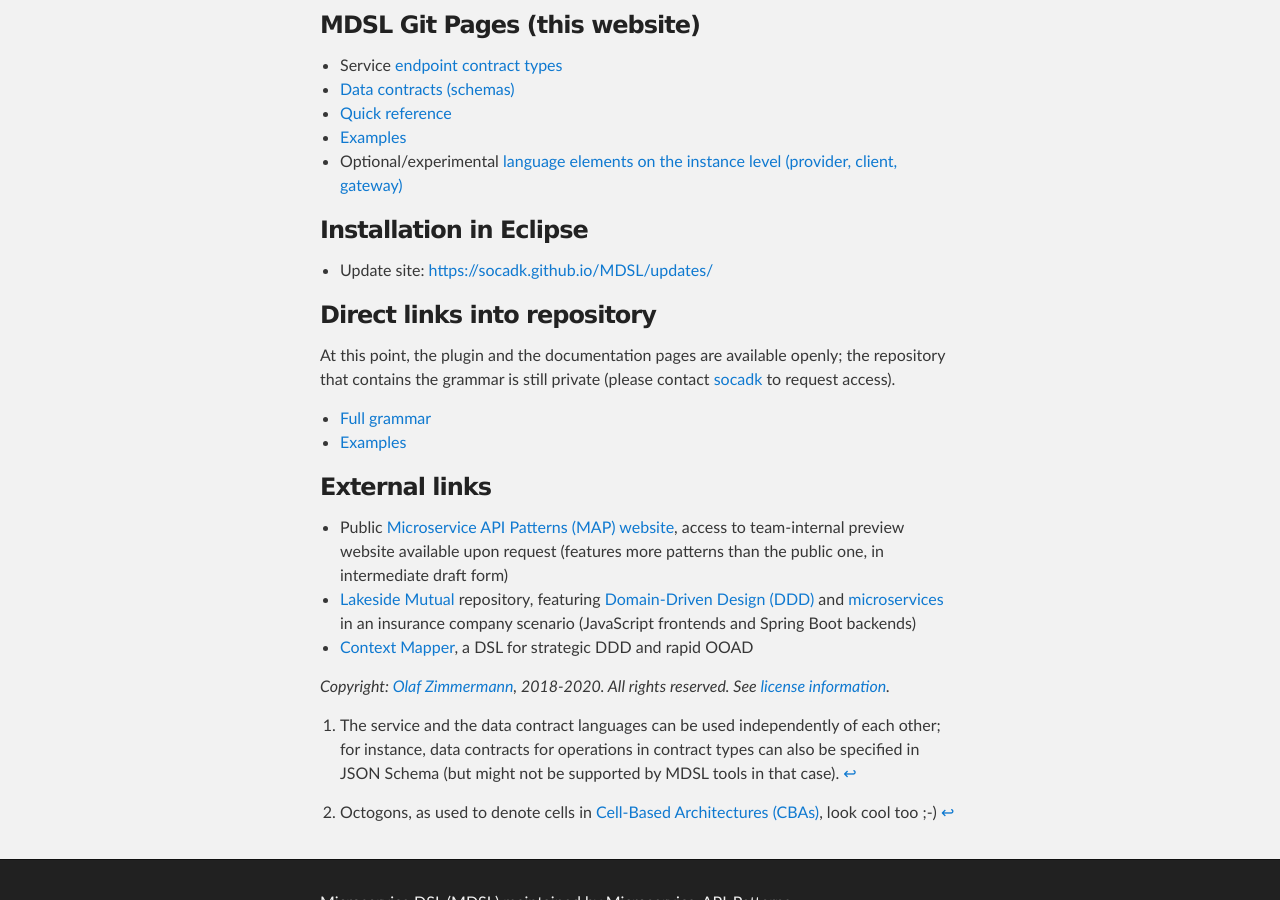
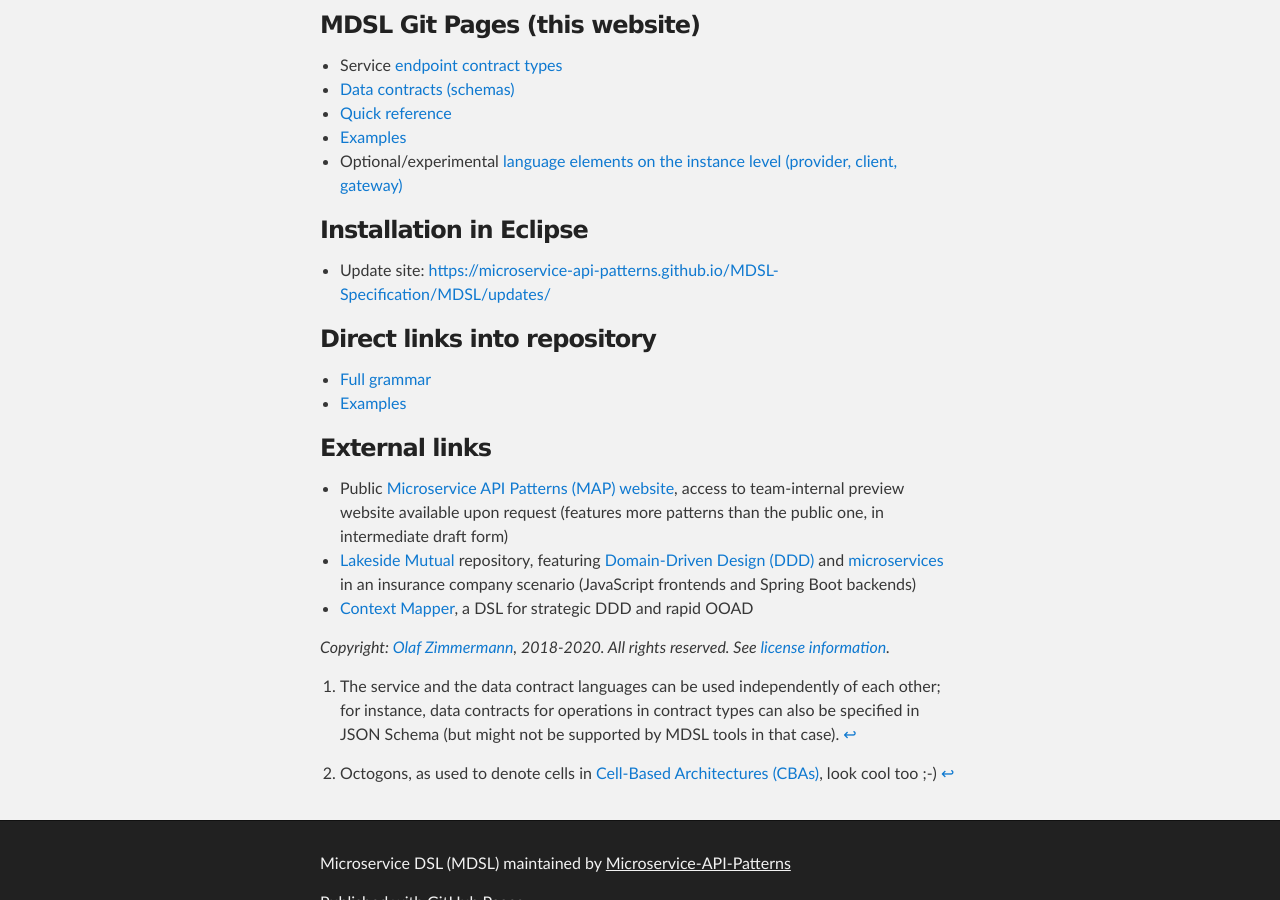
Before and after one commit to Microservice-API-Patterns/MDSL-Specification, a Jekyll site: the page built from docs/index.md, in a window 1280 px wide and 900 px high, scrolled down 4404 px. Built offline with Jekyll 4.4.1, drawn with Linux system fonts in a browser that asks for light colours; our own code applies the rules of GitHub Pages for plain Markdown files; some of the changed text lies outside the part shown.

Commit message:
Links to public v3 repo updated

```diff
--- a/docs/index.md
+++ b/docs/index.md
@@ -66,9 +66,9 @@
 ### Eclipse Plugin (MDSL Editor)
 The MDSL Eclipse plugin provides editing support (syntax highlighting, auto completion, etc.) for our DSL. You can install the plugin in your Eclipse from the following update site:
 
-[https://socadk.github.io/MDSL/updates/](https://socadk.github.io/MDSL/updates/)
+[https://microservice-api-patterns.github.io/MDSL-Specification/updates/](https://microservice-api-patterns.github.io/MDSL-Specification/updates/)
 
-Once you have installed the plugin successfully, the MDSL editor should open for any file that ends with `.mdsl`. You can create one and copy-paste the above hello world example, or find additional examples [in this folder](https://github.com/socadk/MDSL/tree/master/examples).
+Once you have installed the plugin successfully, the MDSL editor should open for any file that ends with `.mdsl`. You can create one and copy-paste the above hello world example, or find additional examples [in this folder](https://microservice-api-patterns.github.io/MDSL-Specification/tree/master/examples).
 
 If you want to check whether the plugin has installed successfully, you can go to the Eclipse "Help" menu, select "About Eclipse IDE" and then "Installation Details". Two MDSL entries should be there.
 
@@ -134,14 +134,12 @@
 * Optional/experimental [language elements on the instance level (provider, client, gateway)](./optionalparts)
 
 ### Installation in Eclipse
- * Update site: [https://socadk.github.io/MDSL/updates/](https://socadk.github.io/MDSL/updates/)
+ * Update site: [https://microservice-api-patterns.github.io/MDSL-Specification/MDSL/updates/](https://microservice-api-patterns.github.io/MDSL-Specification/updates/)
 
 ### Direct links into repository
 
-At this point, the plugin and the documentation pages are available openly; the repository that contains the grammar is still private (please contact [socadk](https://ozimmer.ch/about/) to request access). <!-- TODO 2020 update all links when repo is moved and made public -->
-
-* [Full grammar](https://github.com/socadk/MDSL/blob/master/dslws/org.map.mdsl.parent/org.map.mdsl/src/org/map/mdsl/MDSL.xtext)
-* [Examples](https://github.com/socadk/MDSL/tree/master/examples)
+* [Full grammar](https://microservice-api-patterns.github.io/MDSL-Specification/blob/master/dslws/io.mdsl/src/org/map/mdsl/MDSL.xtext)
+* [Examples](https://microservice-api-patterns.github.io/MDSL-Specification/tree/master/examples)
 
 
 ### External links
@@ -150,6 +148,6 @@
 * [Lakeside Mutual](https://github.com/Microservice-API-Patterns/LakesideMutual) repository, featuring [Domain-Driven Design (DDD)](https://www.ifs.hsr.ch/index.php?id=15666&L=4) and [microservices](https://www.ifs.hsr.ch/index.php?id=15266&L=4) in an insurance company scenario (JavaScript frontends and Spring Boot backends)
 * [Context Mapper](https://contextmapper.github.io/), a DSL for strategic DDD and rapid OOAD
 
-*Copyright: [Olaf Zimmermann](https://ozimmer.ch/index.html), 2018-2020. All rights reserved. See [license information](https://github.com/socadk/MDSL/blob/master/LICENSE).*
+*Copyright: [Olaf Zimmermann](https://ozimmer.ch/index.html), 2018-2020. All rights reserved. See [license information](https://microservice-api-patterns.github.io/MDSL-Specification/blob/master/LICENSE).*
 
 <!-- *EOF* -->
```
Also changed, not shown: README.md.
